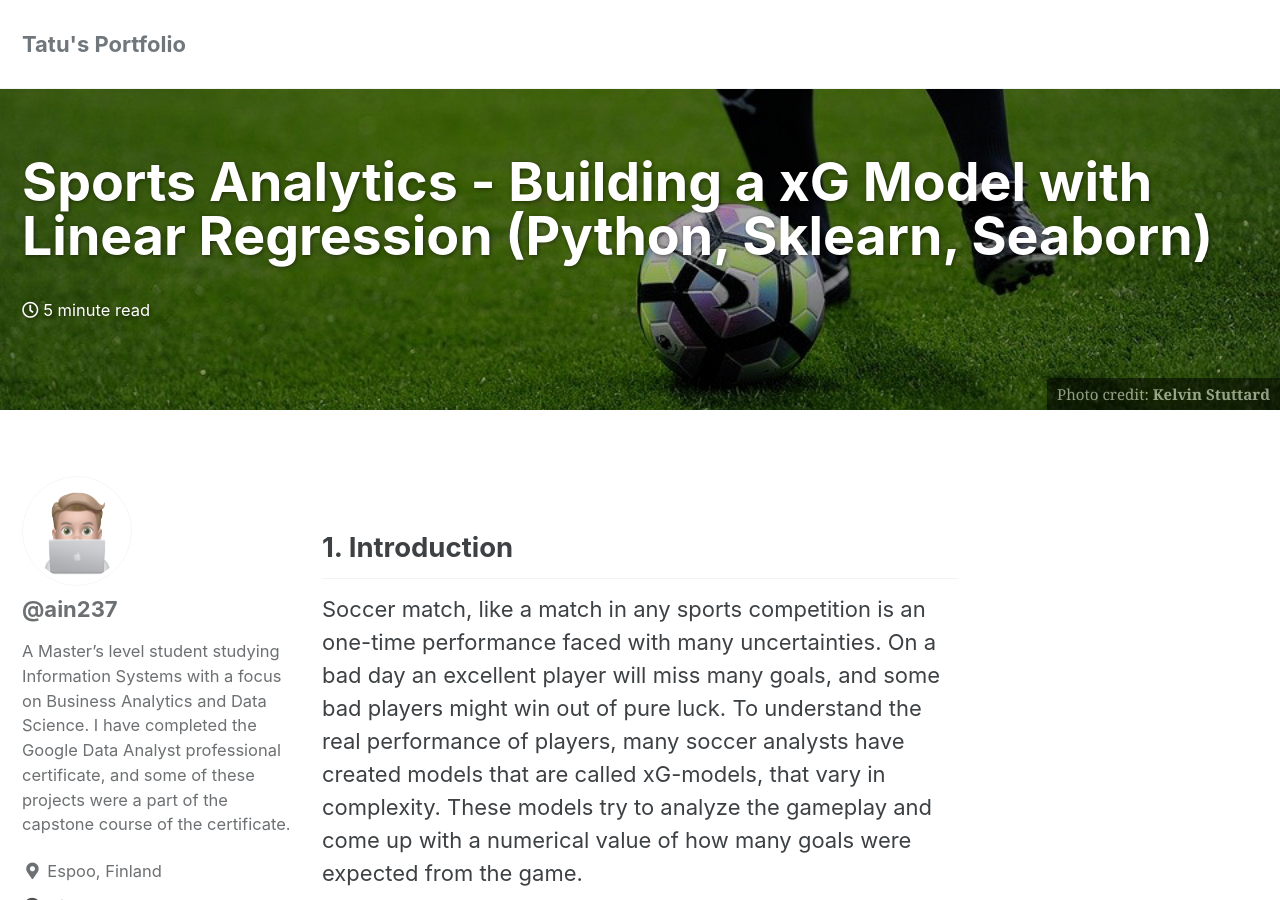
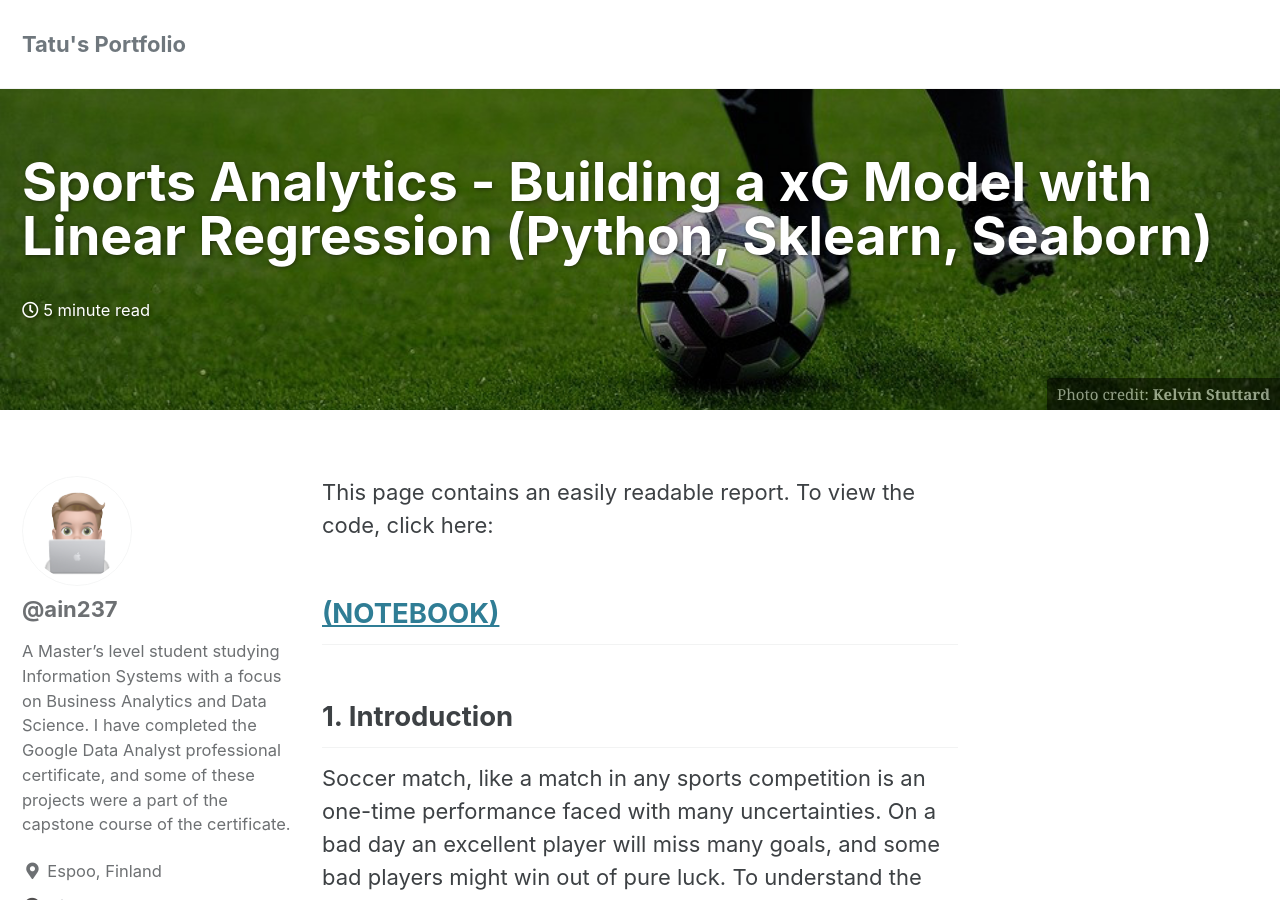
Before and after one commit to ain237/Portfolio, a Jekyll site: the page built from _posts/2021-08-01-xg-post.md, in a window 1280 px wide and 900 px high. Built offline with Jekyll 4.4.1, drawn with Linux system fonts in a browser that asks for light colours; cached includes are drawn as plain includes.

Commit message:
Update 2021-08-01-xg-post.md

```diff
--- a/_posts/2021-08-01-xg-post.md
+++ b/_posts/2021-08-01-xg-post.md
@@ -6,6 +6,10 @@ header:
   overlay_image: /assets/xg-post/football.jpeg
   caption: "Photo credit: [**Kelvin Stuttard**](https://pixabay.com/photos/football-soccer-ball-goal-game-2518982/)"
 ---
+
+This page contains an easily readable report. To view the code, click here:
+## [(NOTEBOOK)](https://ain237.github.io/portfolio-website/xG_model_notebook/ " ")
+
 
 ## 1. Introduction
 
```
